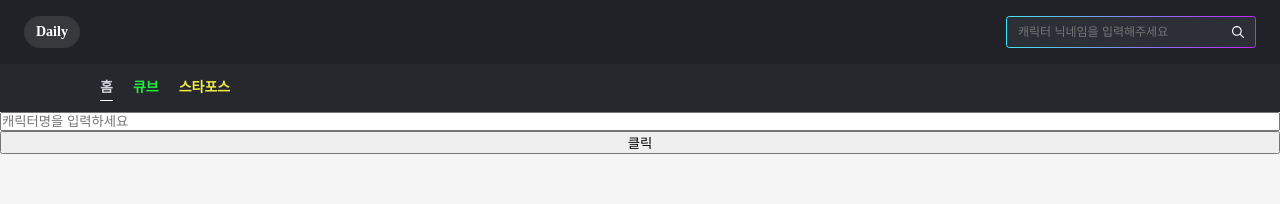
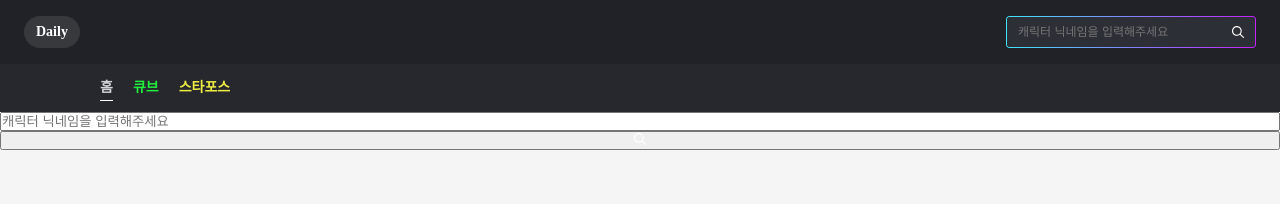
Before and after one commit to moonmoon96/Daily, a React (Create React App) app: page / in a window 1280 px wide. Shown: the top 204 px of the page. Built offline with nearby package versions, Linux system fonts and the light colour scheme.

Commit message:
검색 컴포넌트화 및 엔터 활성화

```diff
--- a/src/page/Header.tsx
+++ b/src/component/Header.tsx
@@ -1,4 +1,41 @@
+import { useEffect, useState } from "react";
+import { useDispatch, useSelector } from "react-redux";
+import { AppDispatch, RootState } from "../store/Store";
+import { BasicData } from "../api/character/Types";
+import { fetchOcid } from "../store/OcidSlice";
+import { fetchBasicData } from "../store/BasicSlice";
+import SearchBox from "./SearchBox";
+import SearchButton from "./SearchButton";
+
 export default function Header () {
+
+    const [characterName, setCharacterName] = useState("");
+    const dispatch = useDispatch<AppDispatch>();
+    const ocid = useSelector((state: RootState) => state.ocid.value);
+    const basicData = useSelector((state: RootState) => state.basic.data) as BasicData | null;
+    const ocidStatus = useSelector((state: RootState) => state.ocid.status);
+    const basicStatus = useSelector((state: RootState) => state.basic.status);
+
+    const clickOcid = async() => {
+        if(characterName) {
+            try {
+                await dispatch(fetchOcid(characterName));
+            } catch (error) {
+                console.error(error);
+            }
+        }
+    }
+
+    const doEnter = () => {
+        clickOcid();
+    }
+
+    useEffect(() => {
+        if (ocid && ocidStatus === 'succeeded') {
+            dispatch(fetchBasicData(ocid));
+        }
+    }, [ocid, ocidStatus, dispatch]);
+
     return(
         <>
             <header className="header">
@@ -11,13 +48,19 @@ export default function Header () {
                         <div className="header-searchbox">
                             <div className="inner"></div>
                             <div className="header-searchform">
-                                <input
+                                <SearchBox
                                     className="header-searchinput"
+                                    value={characterName}
                                     maxLength={20}
                                     placeholder="캐릭터 닉네임을 입력해주세요"
                                     autoComplete="off"
+                                    onChange={(e) => setCharacterName(e.target.value)}
+                                    onEnter={doEnter}
                                 />
-                                <button className="header-searchbutton">
+                                <SearchButton
+                                    onClick={clickOcid}
+                                    className="header-searchbutton"
+                                >
                                     <svg
                                         width="12"
                                         height="12"
@@ -29,7 +72,7 @@ export default function Header () {
                                             fill="white"
                                         />
                                     </svg>
-                                </button>
+                                </SearchButton>
                             </div>
                         </div>
                     </div>
--- /dev/null
+++ b/src/component/SearchBox.tsx
@@ -0,0 +1,33 @@
+interface SearchBoxProps {
+    className?: string;
+    value: string;
+    maxLength: number;
+    placeholder: string;
+    autoComplete: string;
+    onChange: (e: React.ChangeEvent<HTMLInputElement>) => void;
+    onEnter?: () => void;
+}
+
+const SearchBox: React.FC<SearchBoxProps> = ({ className, value, maxLength, placeholder, autoComplete, onChange, onEnter }) => {
+
+    const searchEnter = (e: React.KeyboardEvent<HTMLInputElement>) => {
+        if (e.key === 'Enter' && onEnter) {
+            e.preventDefault();
+            onEnter();
+        }
+    };
+
+    return(
+        <input
+            className={className}
+            value={value}
+            maxLength={maxLength}
+            placeholder={placeholder}
+            autoComplete={autoComplete}
+            onChange={onChange}
+            onKeyDown={searchEnter}
+        />
+    )
+}
+
+export default SearchBox;
--- /dev/null
+++ b/src/component/SearchButton.tsx
@@ -0,0 +1,15 @@
+interface SearchButtonProps {
+    onClick: () => void;
+    children: React.ReactNode;
+    className?: string;
+}
+
+const SearchButton: React.FC<SearchButtonProps> = ({ onClick, children, className }) => {
+    return (
+        <button onClick={onClick} className={className}>
+            {children}
+        </button>
+    )
+}
+
+export default SearchButton;
--- a/src/page/home.tsx
+++ b/src/page/home.tsx
@@ -4,8 +4,10 @@ import { RootState, AppDispatch } from "../store/Store";
 import { fetchOcid } from "../store/OcidSlice";
 import { fetchBasicData } from "../store/BasicSlice";
 import { BasicData } from "../api/character/Types";
-import Header from "./Header";
-import Footer from "./Footer";
+import Header from "../component/Header";
+import Footer from "../component/Footer";
+import SearchBox from "../component/SearchBox";
+import SearchButton from "../component/SearchButton";
 
 function Home () {
 
@@ -26,6 +28,10 @@ function Home () {
         }
     }
 
+    const doEnter = () => {
+        clickOcid();
+    }
+
     useEffect(() => {
         if (ocid && ocidStatus === 'succeeded') {
             dispatch(fetchBasicData(ocid));
@@ -37,30 +43,31 @@ function Home () {
             <div className="daily">
                 <Header />
                 <div className="content">
-                    <input
-                        placeholder="캐릭터명을 입력하세요"
+                    <SearchBox
+                        className=""
                         value={characterName}
+                        maxLength={20}
+                        placeholder="캐릭터 닉네임을 입력해주세요"
+                        autoComplete="off"
                         onChange={(e) => setCharacterName(e.target.value)}
+                        onEnter={doEnter}
                     />
-                    <button onClick={clickOcid}>
-                        클릭
-                    </button>
-                    <div>
-                        {basicStatus === 'loading' && <p>로딩 중...</p>}
-                        {basicStatus === 'failed' && <p>데이터를 가져오는 데 실패했습니다.</p>}
-                        {basicStatus === 'succeeded' && basicData && (
-                            <div>
-                                <h2>캐릭터 정보</h2>
-                                <p>이름: {basicData.character_name}</p>
-                                <p>서버: {basicData.world_name}</p>
-                                <p>성별: {basicData.character_gender}</p>
-                                <p>직업: {basicData.character_class}</p>
-                                <p>레벨: {basicData.character_level}</p>
-                                <p>경험치: {basicData.character_exp_rate}</p>
-                                <img src={basicData.character_image} alt={basicData.character_name} />
-                            </div>
-                        )}
-                    </div>
+                    <SearchButton
+                        onClick={clickOcid}
+                        className=""
+                    >
+                        <svg
+                            width="12"
+                            height="12"
+                            viewBox="0 0 12 12"
+                            fill="none"
+                            xmlns="http://www.w3.org/2000/svg"
+                        >
+                            <path d="M11.824 11.0391L8.68035 7.89844C9.3607 7.07812 9.73607 6.02344 9.73607 4.875C9.73607 2.20312 7.53079 0 4.85631 0C2.15836 0 0 2.20312 0 4.875C0 7.57031 2.18182 9.75 4.85631 9.75C5.9824 9.75 7.03812 9.375 7.8827 8.69531L11.0264 11.8359C11.1437 11.9531 11.2845 12 11.4487 12C11.5894 12 11.7302 11.9531 11.824 11.8359C12.0587 11.625 12.0587 11.2734 11.824 11.0391ZM1.1261 4.875C1.1261 2.8125 2.79179 1.125 4.87977 1.125C6.94428 1.125 8.63343 2.8125 8.63343 4.875C8.63343 6.96094 6.94428 8.625 4.87977 8.625C2.79179 8.625 1.1261 6.96094 1.1261 4.875Z"
+                                fill="white"
+                            />
+                        </svg>
+                    </SearchButton>
                 </div>
                 <Footer />
             </div>
```
Also changed, not shown: src/component/Footer.tsx (renamed from src/page/Footer.tsx).
